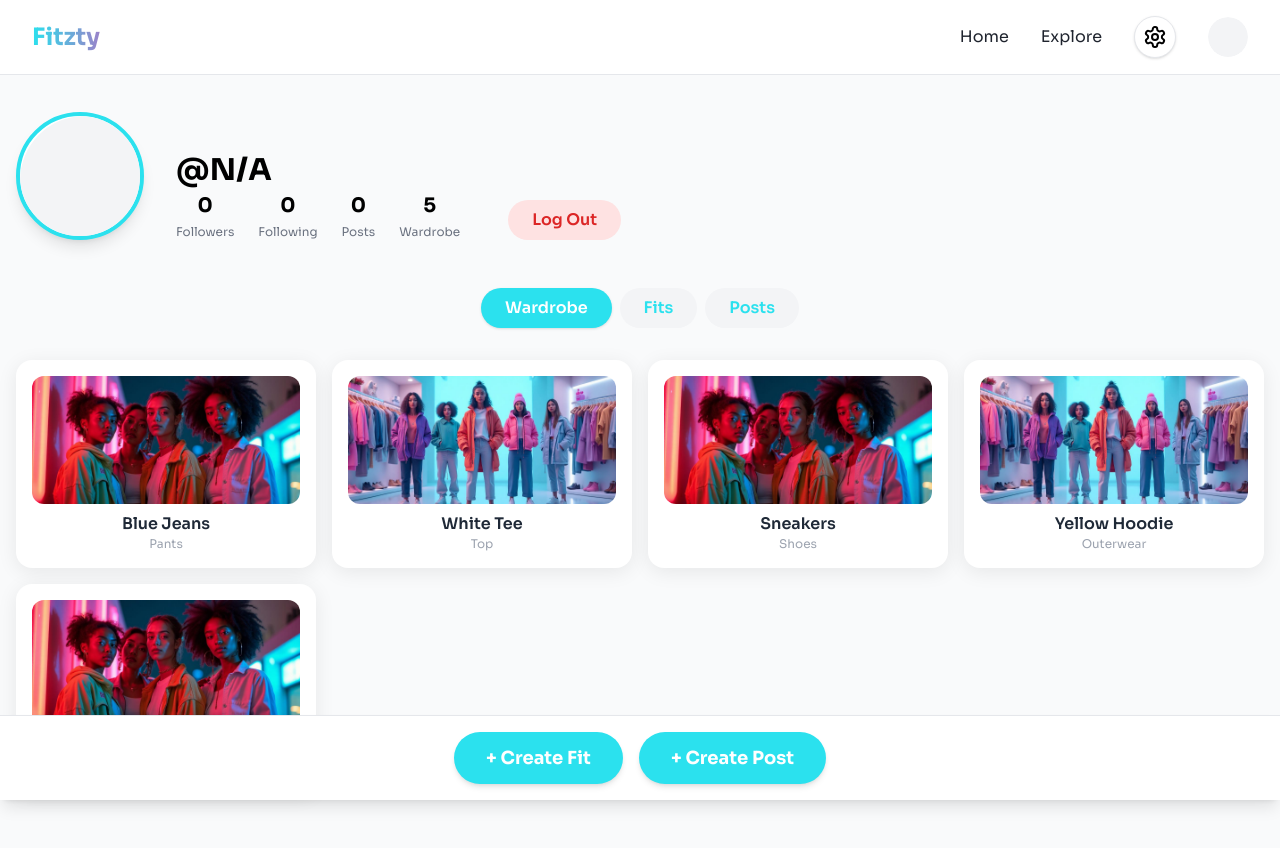
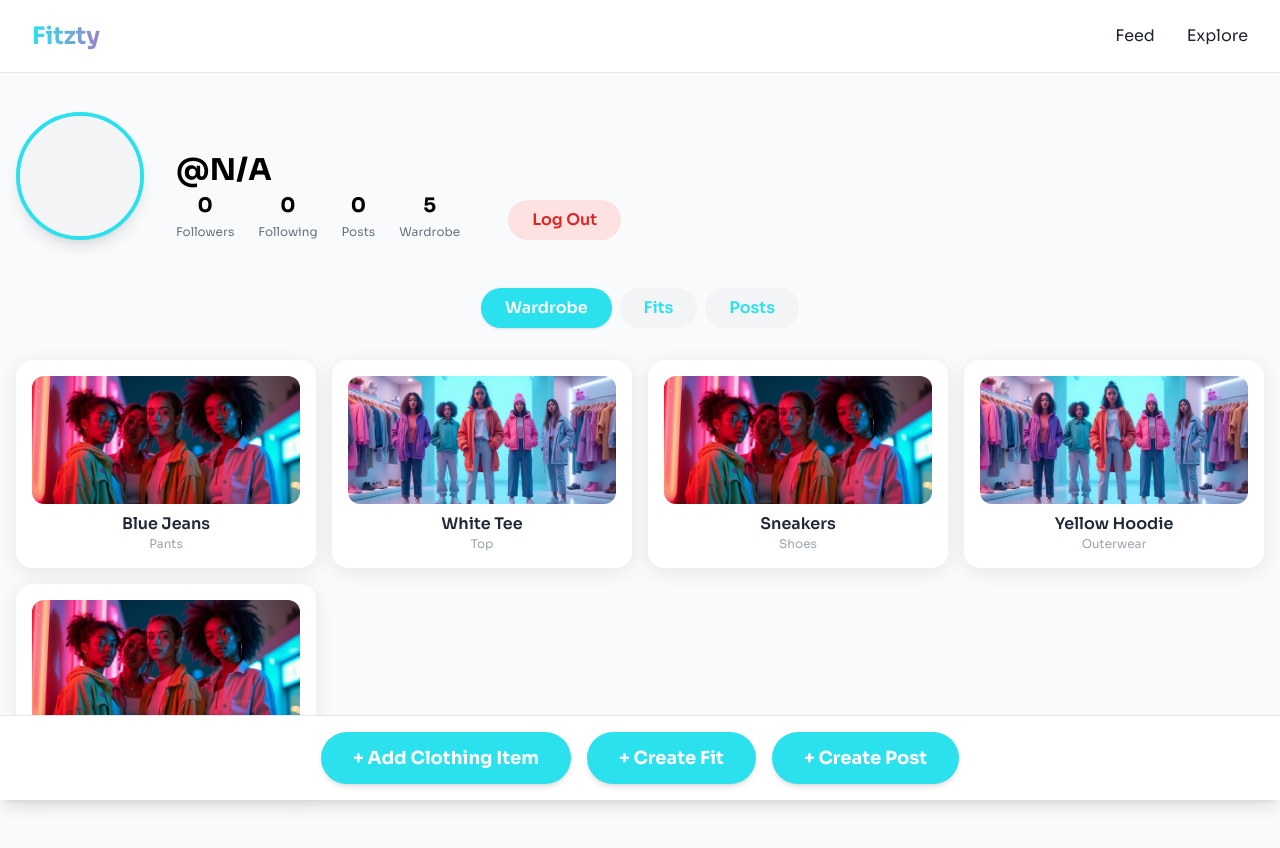
Before and after one commit to Daivya-Shah/Fitzty, a React (Vite) app: page /profile in a window 1280 px wide. Shown: the top 848 px of the page. Built offline with nearby package versions, Linux system fonts and the light colour scheme.

Commit message:
Changes made

```diff
--- a/src/components/Navbar.tsx
+++ b/src/components/Navbar.tsx
@@ -14,6 +14,7 @@ const Navbar = () => {
   const location = useLocation();
   const isHome = location.pathname === "/";
   const isAuth = location.pathname.startsWith("/auth");
+  const isProfile = location.pathname.startsWith("/profile");
 
   useEffect(() => {
     const handleScroll = () => {
@@ -50,7 +51,11 @@ const Navbar = () => {
           className="flex items-center space-x-2"
           onClick={(e) => {
             e.preventDefault();
+            if (isProfile) {
+              window.location.href = "/";
+            } else {
               scrollToTop();
+            }
           }}
           aria-label="Fitzty"
         >
@@ -61,11 +66,18 @@ const Navbar = () => {
 
         {/* Desktop Navigation */}
         <nav className="hidden md:flex space-x-8 items-center">
+          {isProfile ? (
+            <a
+              href="/feeds"
+              className="nav-link"
+            >Feed</a>
+          ) : (
             <a
               href="/"
               className="nav-link"
               {...(isHome ? { onClick: e => { e.preventDefault(); window.scrollTo({ top: 0, behavior: 'smooth' }); } } : {})}
             >Home</a>
+          )}
           {/* Hide all other buttons on auth page */}
           {!isAuth && (
             isHome ? (
@@ -74,8 +86,8 @@ const Navbar = () => {
               <a href="/explore" className="nav-link">Explore</a>
             )
           )}
-          {/* Only show settings and profile if NOT on home or auth page */}
-          {!(isHome || isAuth) && <>
+          {/* Only show settings and profile if NOT on home, auth, or profile page */}
+          {!(isHome || isAuth || isProfile) && <>
             <button className="ml-4 p-2 rounded-full bg-white border border-gray-200 shadow hover:bg-aqua-50 transition-colors" aria-label="Settings">
               <Settings className="w-6 h-6 text-aqua-600" />
             </button>
@@ -108,11 +120,18 @@ const Navbar = () => {
         isMenuOpen ? "opacity-100 translate-x-0" : "opacity-0 translate-x-full pointer-events-none"
       )}>
         <nav className="flex flex-col space-y-8 items-center mt-8">
+          {isProfile ? (
+            <a
+              href="/feeds"
+              className="text-xl font-medium py-3 px-6 w-full text-center rounded-lg hover:bg-gray-100"
+            >Feed</a>
+          ) : (
             <a
               href="/"
               className="text-xl font-medium py-3 px-6 w-full text-center rounded-lg hover:bg-gray-100"
               {...(isHome ? { onClick: e => { e.preventDefault(); window.scrollTo({ top: 0, behavior: 'smooth' }); } } : {})}
             >Home</a>
+          )}
           {/* Hide all other buttons on auth page */}
           {!isAuth && (
             isHome ? (
@@ -121,8 +140,8 @@ const Navbar = () => {
               <a href="/explore" className="text-xl font-medium py-3 px-6 w-full text-center rounded-lg hover:bg-gray-100">Explore</a>
             )
           )}
-          {/* Only show settings and profile if NOT on home or auth page */}
-          {!(isHome || isAuth) && <>
+          {/* Only show settings and profile if NOT on home, auth, or profile page */}
+          {!(isHome || isAuth || isProfile) && <>
             <button className="mt-4 p-2 rounded-full bg-white border border-gray-200 shadow hover:bg-aqua-50 transition-colors" aria-label="Settings">
               <Settings className="w-6 h-6 text-aqua-600" />
             </button>
--- a/src/pages/Profile.tsx
+++ b/src/pages/Profile.tsx
@@ -159,6 +159,12 @@ const Profile = () => {
       <div className="fixed bottom-0 left-0 right-0 z-50 bg-white border-t border-gray-200 py-4 flex justify-center shadow-lg">
         <button
           className="button-primary px-8 py-3 rounded-full text-lg font-bold shadow-md hover:scale-105 transition-transform mr-4"
+          // TODO: Add handler for adding clothing item
+        >
+          + Add Clothing Item
+        </button>
+        <button
+          className="button-primary px-8 py-3 rounded-full text-lg font-bold shadow-md hover:scale-105 transition-transform mr-4"
           onClick={() => setShowModal(true)}
         >
           + Create Fit
```
Lines whose indentation alone changed are shown as unchanged.
